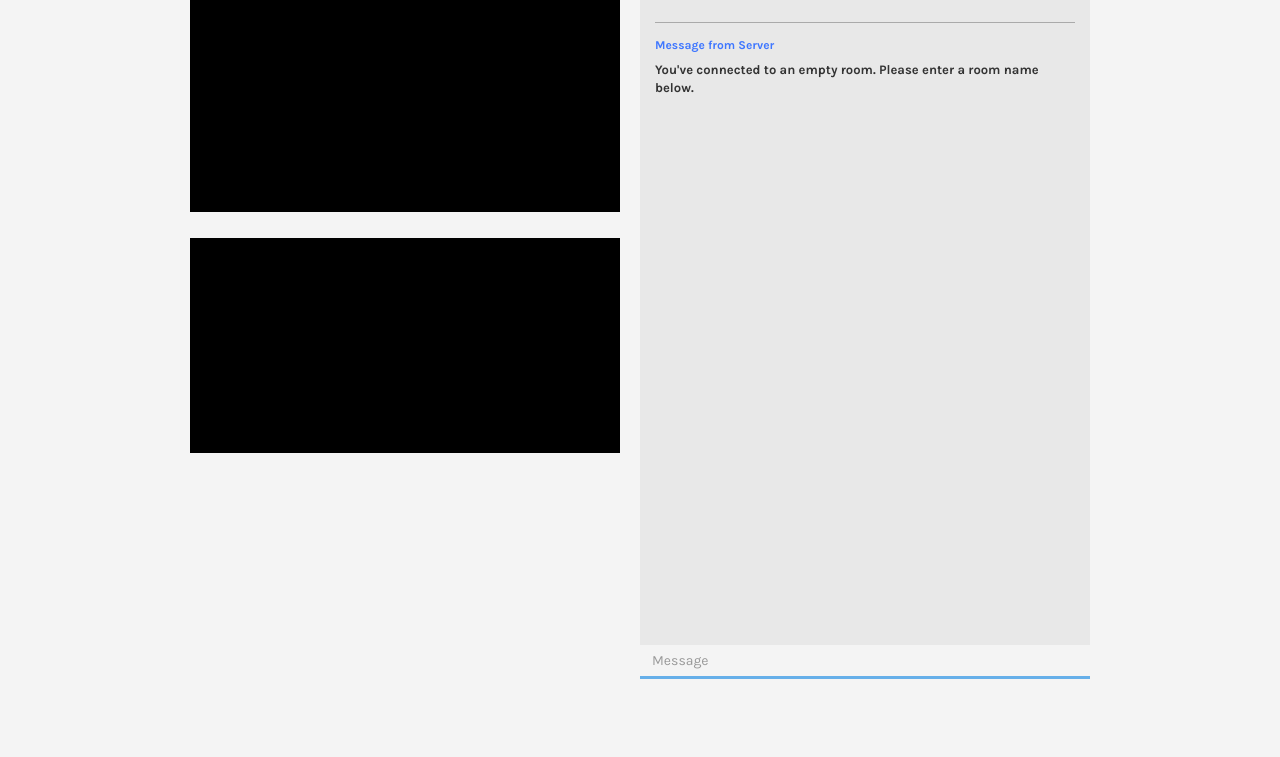
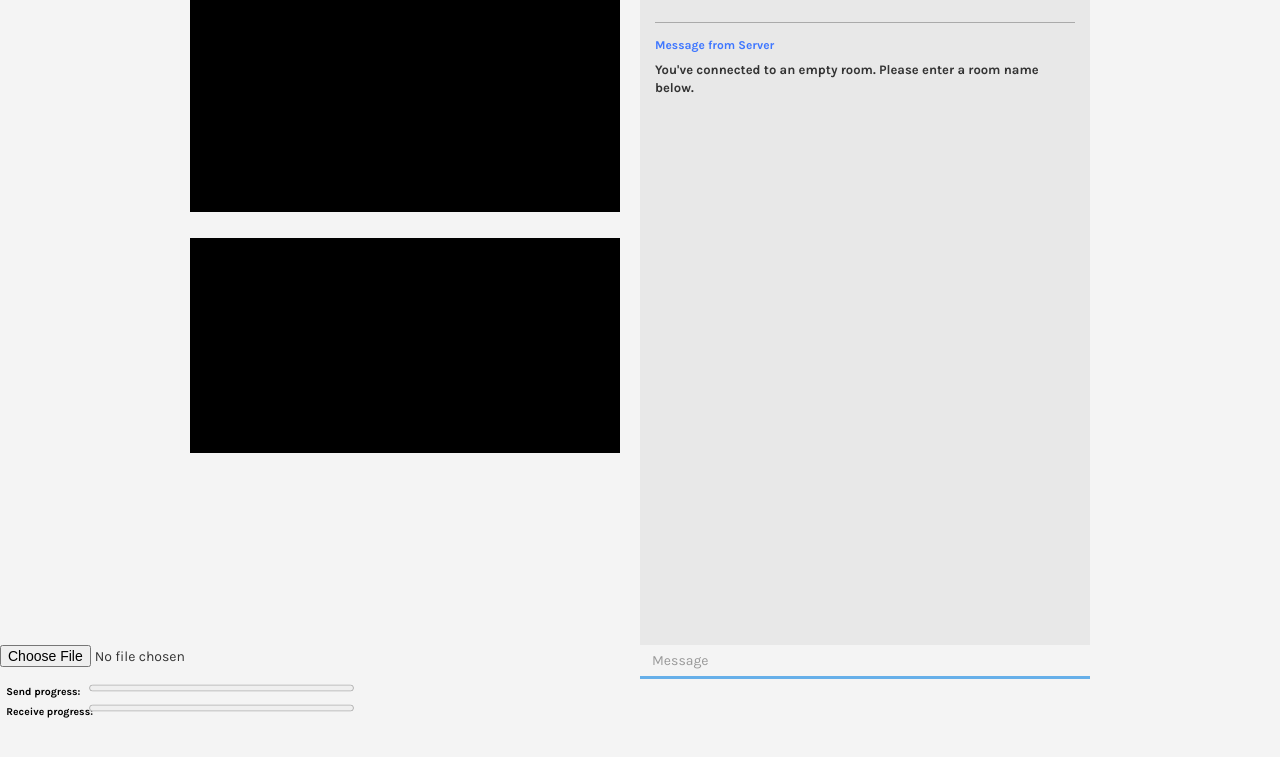
Before and after one commit to kensworth/PeerPigeon, a website: page index.html in a window 1280 px wide. Shown: the part 81-838 px from the top of the page. Before the commit the page ends 800 px from the top, so only its background shows below. Drawn offline with nearby package versions, Linux system fonts and the light colour scheme; no server answers.

Commit message:
spitball file transfer progress html

```diff
--- a/css/main.css
+++ b/css/main.css
@@ -72,10 +72,9 @@ li {
 
 .chat-inner {
     background: rgba(0,0,0,0.05);
-
     padding: 15px;
     overflow: auto;
-    height:100%;
+    height: 100%;
 }
 
 .chat-app button.btn {
@@ -194,3 +193,26 @@ padding: 14px 20px;
         margin-left: auto;
     }
 }
+
+div.file-share {
+    width: 30%;
+}
+
+div#bitrate {
+  margin: 0 0 1em 0;
+}
+
+div.label {
+  display: inline-block;
+  color: black;
+  width: 8.2em;
+}
+
+form {
+  margin: 0 0 1em 0;
+  white-space: nowrap;
+}
+
+progress {
+  width: calc(100% - 8.5em);
+}
--- a/index.html
+++ b/index.html
@@ -54,6 +54,25 @@
                 </div>
             </div>
         </div>
+        <div class="file-share">
+            <form id="fileInfo">
+                <input type="file" id="fileInput" name="files"/>
+            </form>
+
+            <div>
+                <div class="label">Send progress: </div>
+                <progress id="sendProgress" max="0" value="0"></progress>
+            </div>
+
+            <div>
+                <div class="label">Receive progress: </div>
+                <progress id="receiveProgress" max="0" value="0"></progress>
+            </div>
+
+            <div id="bitrate"></div>
+            <a id="download"></a>
+            <span id="status"></span>
+        </div>
         <script src="/socket.io/socket.io.js"></script>
         <script src="js/lib/jquery.min.js" charset="utf-8"></script>
         <script src="js/lib/adapter.js"></script>
```
